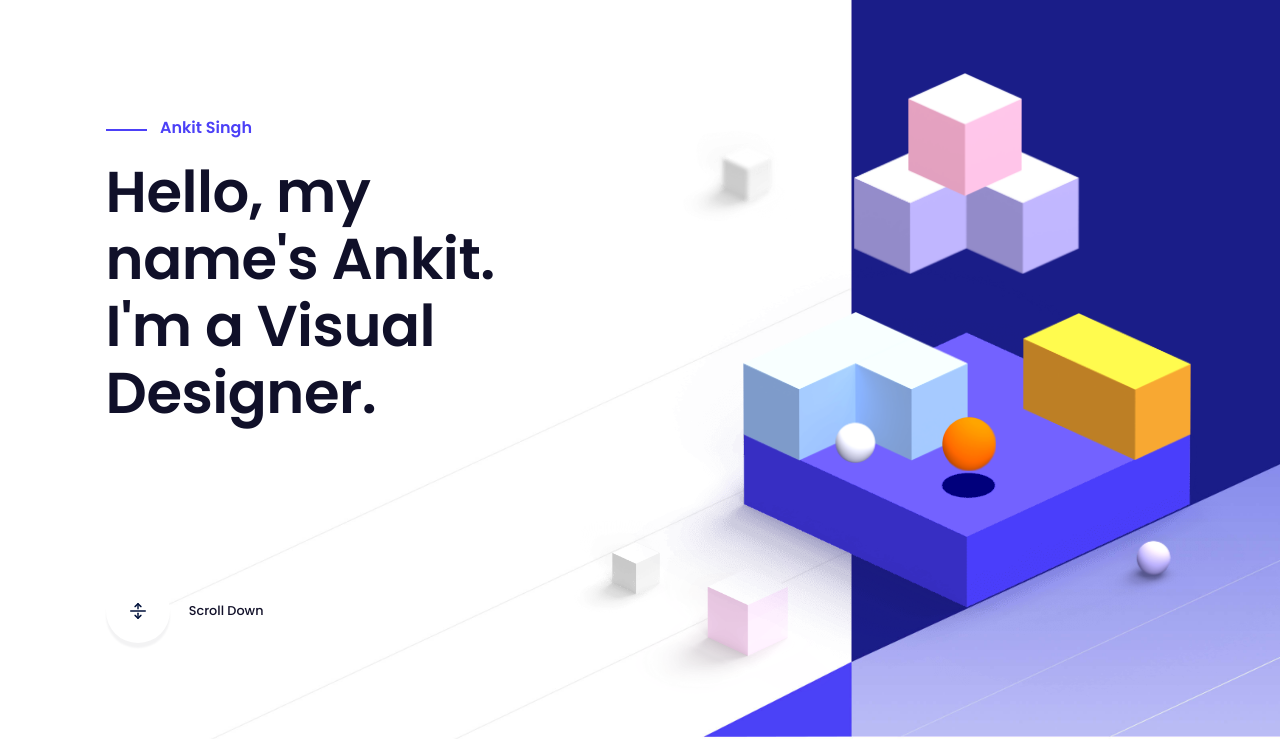
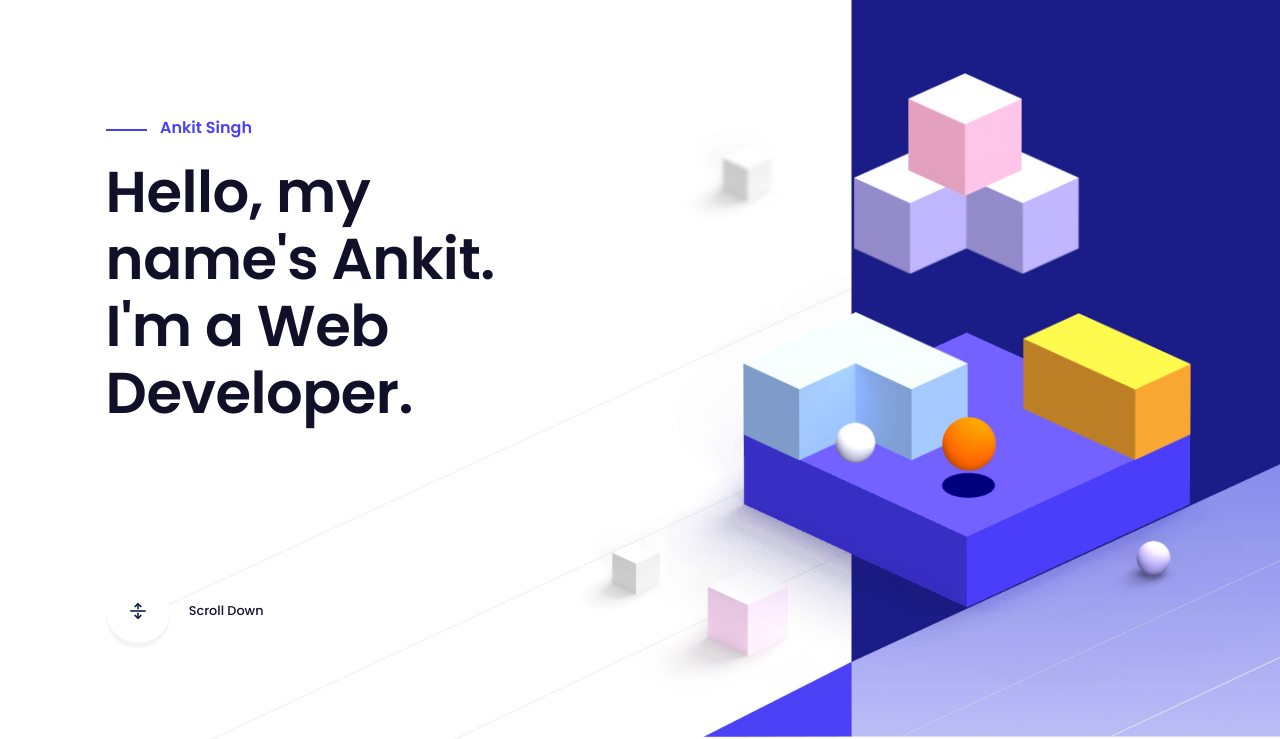
Before and after one commit to Anki-0/-Portfolio-, a website: page index.html in a window 1280 px wide. Shown: the part 83-822 px from the top of the page. Drawn offline with nearby package versions, Linux system fonts and the light colour scheme.

Commit message:
Update index.html

```diff
--- a/index.html
+++ b/index.html
@@ -72,8 +72,8 @@
         <h1 class="main__title heading-1">
           <span>Hello, my </span>
           <span>name's Ankit.</span>
-          <span>I'm a Visual </span>
-          <span>Designer.</span>
+          <span>I'm a Web </span>
+          <span>Developer.</span>
         </h1>
         <a href="" class="scroll js-scroll">
           <div class="scroll__icon">
@@ -134,7 +134,7 @@
       <div class="details__head mb-lg">
         <div class="details__stage stage mb-sm">What I Do</div>
         <h3 class="details__info heading-3">
-          I enjoy creating delightful, <br />
+          I enjoy developing delightful, <br />
           human-centered digital experiences.
         </h3>
       </div>
```
